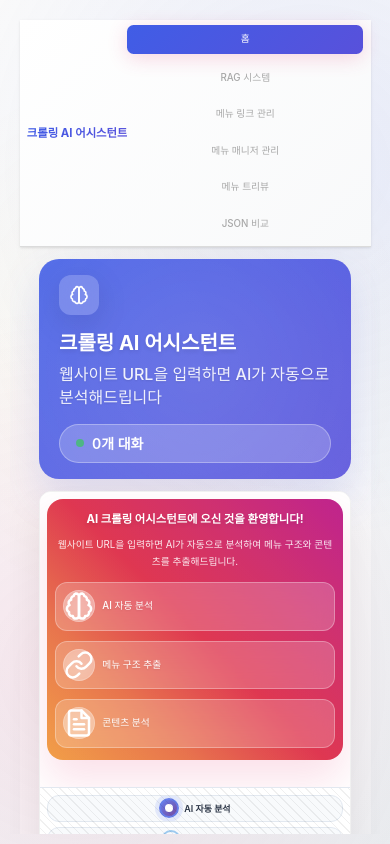
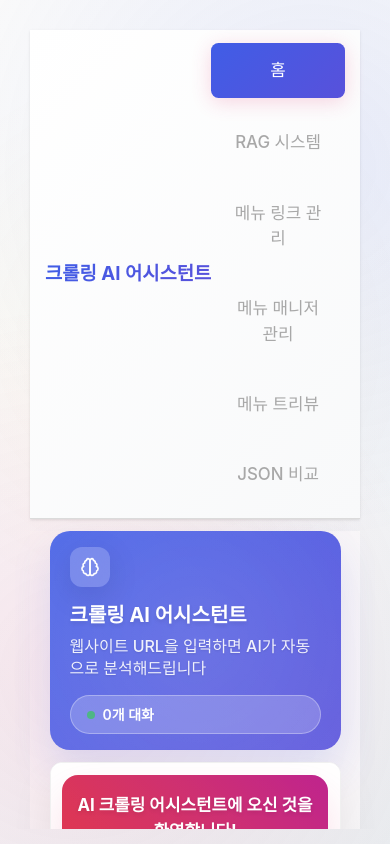
Before and after one commit to parkseohuinim/crawler-mind, a Next.js app in the folder frontend/: page / in a window 390 px wide. Built offline with nearby package versions, Linux system fonts and the light colour scheme.

Commit message:
fix: 메뉴 크기, 수정, 삭제 버튼
1. fhd 기준 메뉴 크기 확대
2. 수정, 삭제 버튼 색상 변경

```diff
--- a/frontend/app/_styles/base/variables.css
+++ b/frontend/app/_styles/base/variables.css
@@ -51,30 +51,30 @@
   --gradient-story-2: linear-gradient(45deg, #405de6 0%, #5851db 25%, #833ab4 50%, #c13584 75%, #e1306c 100%);
   --gradient-story-3: linear-gradient(45deg, #ffdc80 0%, #fcaf45 25%, #f77737 50%, #f56040 75%, #fd1d1d 100%);
 
-  /* Spacing Scale - FHD 기준 (더 작게 조정) */
-  --spacing-xs: 0.1875rem;  /* 3px */
-  --spacing-sm: 0.375rem;   /* 6px */
-  --spacing-md: 0.5625rem;  /* 9px */
-  --spacing-lg: 0.75rem;    /* 12px */
-  --spacing-xl: 0.9375rem;  /* 15px */
-  --spacing-2xl: 1.125rem;  /* 18px */
-  --spacing-3xl: 1.5rem;    /* 24px */
-  --spacing-4xl: 1.875rem;  /* 30px */
-  --spacing-5xl: 2.25rem;   /* 36px */
+  /* Spacing Scale - FHD 기준 (중간 정도 조정) */
+  --spacing-xs: 0.25rem;    /* 4px */
+  --spacing-sm: 0.5rem;     /* 8px */
+  --spacing-md: 0.75rem;    /* 12px */
+  --spacing-lg: 1rem;       /* 16px */
+  --spacing-xl: 1.25rem;    /* 20px */
+  --spacing-2xl: 1.5rem;    /* 24px */
+  --spacing-3xl: 2rem;      /* 32px */
+  --spacing-4xl: 2.5rem;    /* 40px */
+  --spacing-5xl: 3rem;      /* 48px */
 
   /* Typography Scale */
   --font-family-base: -apple-system, BlinkMacSystemFont, 'Segoe UI', 'Roboto', 'Oxygen', 'Ubuntu', 'Cantarell', 'Fira Sans', 'Droid Sans', 'Helvetica Neue', sans-serif;
   --font-family-mono: 'SFMono-Regular', Consolas, 'Liberation Mono', Menlo, Courier, monospace;
 
-  /* Typography Scale - FHD 기준 (더 작게 조정) */
-  --font-size-xs: 0.6875rem;  /* 11px */
-  --font-size-sm: 0.75rem;    /* 12px */
-  --font-size-base: 0.8125rem; /* 13px - FHD 기준으로 더 작게 조정 */
-  --font-size-lg: 0.875rem;   /* 14px */
-  --font-size-xl: 1rem;       /* 16px */
-  --font-size-2xl: 1.125rem;  /* 18px */
-  --font-size-3xl: 1.25rem;   /* 20px */
-  --font-size-4xl: 1.5rem;    /* 24px */
+  /* Typography Scale - FHD 기준 (폰트 크기만 조정) */
+  --font-size-xs: 0.8125rem;  /* 13px */
+  --font-size-sm: 0.9375rem;  /* 15px */
+  --font-size-base: 1rem;     /* 16px - FHD 기준으로 폰트 크기만 조정 */
+  --font-size-lg: 1.125rem;   /* 18px */
+  --font-size-xl: 1.25rem;    /* 20px */
+  --font-size-2xl: 1.375rem;  /* 22px */
+  --font-size-3xl: 1.5rem;    /* 24px */
+  --font-size-4xl: 1.75rem;   /* 28px */
 
   --font-weight-normal: 400;
   --font-weight-medium: 500;
--- a/frontend/app/_styles/components/home/home-page.css
+++ b/frontend/app/_styles/components/home/home-page.css
@@ -40,7 +40,7 @@
   position: relative;
   z-index: 1;
   border: 1px solid var(--color-border-light);
-  min-height: 70vh;
+  min-height: 75vh;
   max-height: none;
 }
 
@@ -213,7 +213,7 @@
   .chat-container {
     width: calc(100% - 20vw);
     margin: 20px auto 30px auto;
-    min-height: 65vh;
+    min-height: 70vh;
     max-height: none;
   }
 
@@ -235,7 +235,7 @@
     width: calc(100% - 16vw);
     margin: 16px auto 20px auto;
     border-radius: 16px;
-    min-height: 60vh;
+    min-height: 65vh;
     max-height: none;
   }
 
@@ -276,7 +276,7 @@
     width: calc(100% - 10vw);
     margin: 12px auto 15px auto;
     border-radius: 12px;
-    min-height: 55vh;
+    min-height: 60vh;
     max-height: none;
   }
 
--- a/frontend/app/_styles/components/menu/navigation.css
+++ b/frontend/app/_styles/components/menu/navigation.css
@@ -15,7 +15,7 @@
   display: flex;
   justify-content: space-between;
   align-items: center;
-  padding: var(--spacing-lg) var(--spacing-3xl);
+  padding: var(--spacing-xl) var(--spacing-4xl);
   max-width: var(--max-width-7xl);
   margin: 0 auto;
 }
@@ -25,7 +25,7 @@
 }
 
 .brand-link {
-  font-size: var(--font-size-xl);
+  font-size: var(--font-size-3xl);
   font-weight: var(--font-weight-bold);
   background: var(--gradient-assistant);
   -webkit-background-clip: text;
@@ -43,15 +43,15 @@
 
 .nav-links {
   display: flex;
-  gap: var(--spacing-3xl);
+  gap: var(--spacing-4xl);
 }
 
 .nav-link {
   color: var(--color-text-muted);
   text-decoration: none;
-  font-size: var(--font-size-sm);
+  font-size: var(--font-size-lg);
   font-weight: var(--font-weight-medium);
-  padding: var(--spacing-sm) var(--spacing-lg);
+  padding: var(--spacing-md) var(--spacing-xl);
   border-radius: var(--border-radius-lg);
   transition: all var(--duration-base) var(--ease-out);
   position: relative;
@@ -228,11 +228,11 @@
 /* Responsive Design */
 @media (max-width: 1024px) {
   .nav-container {
-    padding: var(--spacing-lg) var(--spacing-xl);
+    padding: var(--spacing-lg) var(--spacing-2xl);
   }
 
   .nav-links {
-    gap: var(--spacing-xl);
+    gap: var(--spacing-2xl);
   }
 }
 
@@ -257,19 +257,19 @@
 
   .nav-links {
     flex-direction: column;
-    gap: var(--spacing-md);
+    gap: var(--spacing-lg);
     width: 100%;
   }
 
   .nav-link {
-    padding: var(--spacing-md) var(--spacing-lg);
+    padding: var(--spacing-lg) var(--spacing-xl);
     border-radius: var(--border-radius-lg);
     text-align: center;
   }
 
   .nav-actions {
     flex-direction: column;
-    gap: var(--spacing-sm);
+    gap: var(--spacing-md);
     width: 100%;
   }
 
@@ -280,28 +280,28 @@
 
 @media (max-width: 480px) {
   .nav-container {
-    padding: var(--spacing-md);
+    padding: var(--spacing-lg);
   }
 
   .brand-link {
-    font-size: var(--font-size-lg);
+    font-size: var(--font-size-xl);
   }
 
   .nav-user {
-    padding: var(--spacing-xs) var(--spacing-sm);
+    padding: var(--spacing-sm) var(--spacing-md);
   }
 
   .nav-user-avatar {
-    width: 28px;
-    height: 28px;
-    font-size: var(--font-size-xs);
+    width: 32px;
+    height: 32px;
+    font-size: var(--font-size-sm);
   }
 
   .nav-user-name {
-    font-size: var(--font-size-xs);
+    font-size: var(--font-size-sm);
   }
 
   .breadcrumb-container {
-    padding: 0 var(--spacing-md);
+    padding: 0 var(--spacing-lg);
   }
 }
--- a/frontend/app/_styles/components/table/modern-table.css
+++ b/frontend/app/_styles/components/table/modern-table.css
@@ -239,25 +239,25 @@
 }
 
 .modern-table .edit-button {
-  background: linear-gradient(135deg, #48bb78 0%, #38a169 100%);
+  background: linear-gradient(135deg, #8b5cf6 0%, #7c3aed 100%);
   color: white;
-  box-shadow: 0 2px 8px rgba(72, 187, 120, 0.3);
+  box-shadow: 0 2px 8px rgba(139, 92, 246, 0.3);
 }
 
 .modern-table .edit-button:hover {
   transform: translateY(-2px);
-  box-shadow: 0 4px 16px rgba(72, 187, 120, 0.4);
+  box-shadow: 0 4px 16px rgba(139, 92, 246, 0.4);
 }
 
 .modern-table .delete-button {
-  background: linear-gradient(135deg, #f56565 0%, #e53e3e 100%);
+  background: linear-gradient(135deg, #f97316 0%, #ea580c 100%);
   color: white;
-  box-shadow: 0 2px 8px rgba(245, 101, 101, 0.3);
+  box-shadow: 0 2px 8px rgba(249, 115, 22, 0.3);
 }
 
 .modern-table .delete-button:hover {
   transform: translateY(-2px);
-  box-shadow: 0 4px 16px rgba(245, 101, 101, 0.4);
+  box-shadow: 0 4px 16px rgba(249, 115, 22, 0.4);
 }
 
 .modern-table .action-button svg {
--- a/frontend/app/_styles/components/ui/buttons.css
+++ b/frontend/app/_styles/components/ui/buttons.css
@@ -223,8 +223,8 @@
 }
 
 .edit-button {
-  background: linear-gradient(135deg, #3b82f6 0%, #1d4ed8 100%) !important;
-  box-shadow: 0 4px 6px -1px rgba(59, 130, 246, 0.3) !important;
+  background: linear-gradient(135deg, #8b5cf6 0%, #7c3aed 100%) !important;
+  box-shadow: 0 4px 6px -1px rgba(139, 92, 246, 0.3) !important;
 }
 
 .edit-button::before {
@@ -240,8 +240,8 @@
 
 .edit-button:hover {
   transform: translateY(-1px) !important;
-  box-shadow: 0 8px 12px -2px rgba(59, 130, 246, 0.4) !important;
-  background: linear-gradient(135deg, #2563eb 0%, #1e40af 100%) !important;
+  box-shadow: 0 8px 12px -2px rgba(139, 92, 246, 0.4) !important;
+  background: linear-gradient(135deg, #7c3aed 0%, #6d28d9 100%) !important;
 }
 
 .edit-button:hover::before {
@@ -249,8 +249,8 @@
 }
 
 .delete-button {
-  background: linear-gradient(135deg, #ef4444 0%, #dc2626 100%) !important;
-  box-shadow: 0 4px 6px -1px rgba(239, 68, 68, 0.3) !important;
+  background: linear-gradient(135deg, #f97316 0%, #ea580c 100%) !important;
+  box-shadow: 0 4px 6px -1px rgba(249, 115, 22, 0.3) !important;
 }
 
 .delete-button::before {
@@ -266,8 +266,8 @@
 
 .delete-button:hover {
   transform: translateY(-1px) !important;
-  box-shadow: 0 8px 12px -2px rgba(239, 68, 68, 0.4) !important;
-  background: linear-gradient(135deg, #dc2626 0%, #b91c1c 100%) !important;
+  box-shadow: 0 8px 12px -2px rgba(249, 115, 22, 0.4) !important;
+  background: linear-gradient(135deg, #ea580c 0%, #c2410c 100%) !important;
 }
 
 .delete-button:hover::before {
--- a/frontend/app/globals.css
+++ b/frontend/app/globals.css
@@ -53,14 +53,14 @@
 
 @import './_styles/components/json-compare/modern-json-compare.css';
 
-/* Global Layout Styles - FHD 기준 (더 작게 조정) */
+/* Global Layout Styles - FHD 기준 (폰트 크기만 조정) */
 html,
 body {
   height: 100%;
   background: linear-gradient(135deg, #fafafa 0%, #f8f9fa 50%, #e9ecef 100%);
   margin: 0;
-  padding: 0.75rem; /* FHD 기준 패딩 더 작게 */
-  font-size: 13px; /* FHD 기준 폰트 크기 더 작게 */
+  padding: 1rem; /* FHD 기준 패딩 중간 정도 */
+  font-size: 15px; /* FHD 기준 폰트 크기 조금 더 증가 */
   overflow-x: hidden; /* Prevent horizontal scroll */
 }
 
```
